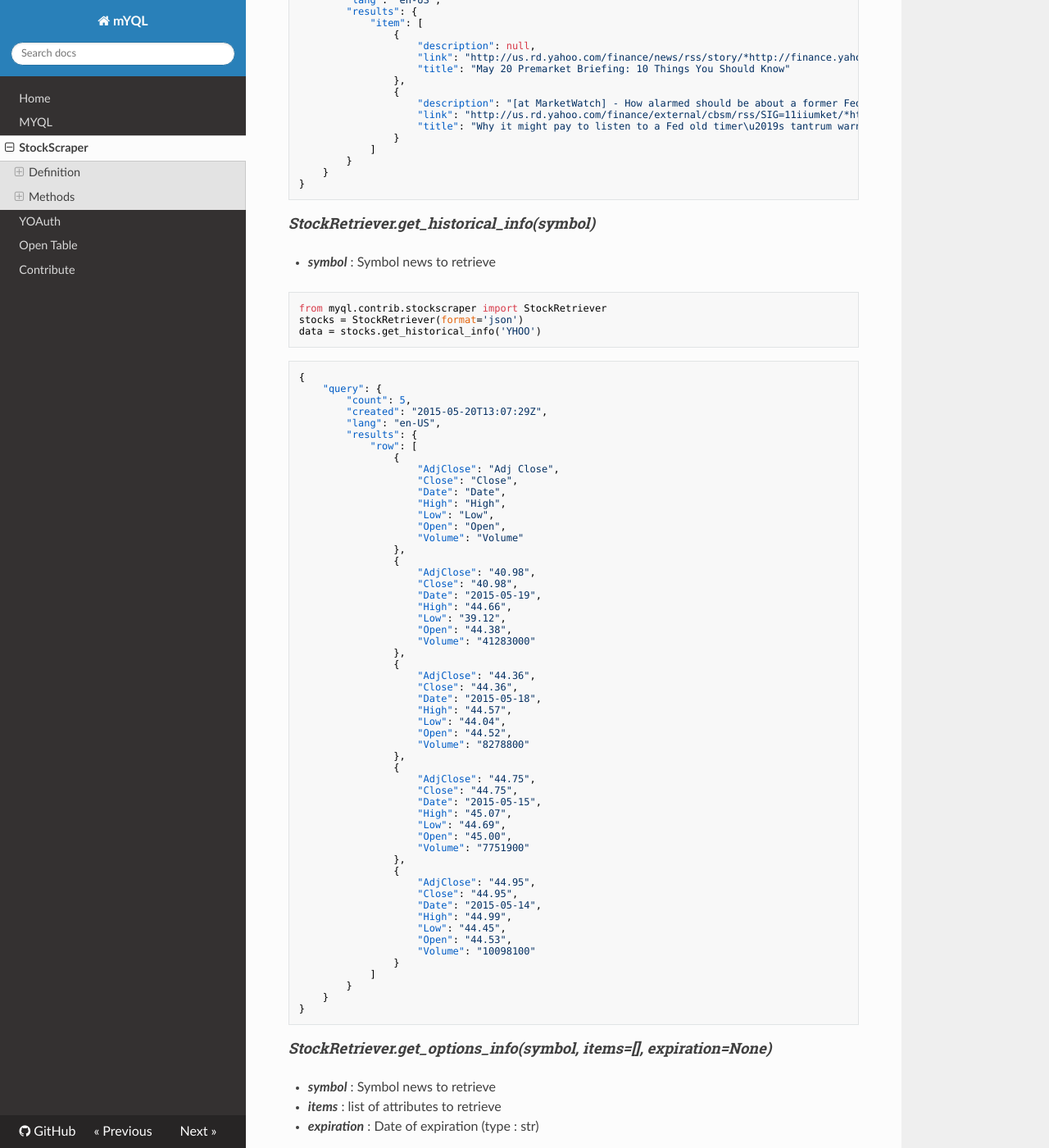
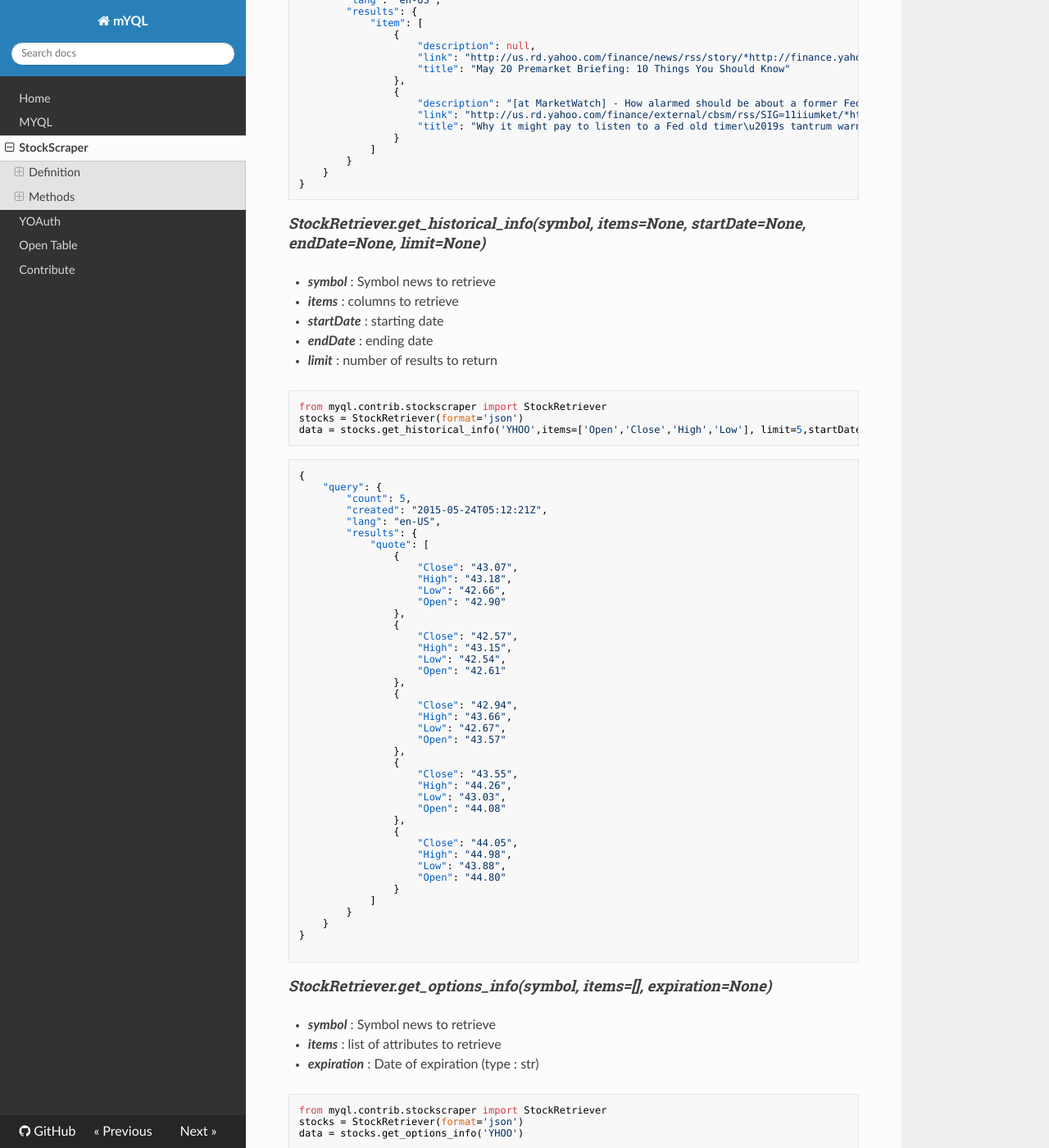
Before and after one commit to josuebrunel/myql, an MkDocs documentation site: the page built from docs/stockscraper.md, in a window 1280 px wide and 1400 px high, scrolled down 2430 px. Shown: the whole window at 82% size. Built offline with MkDocs 1.6.1, drawn with Linux system fonts in a browser that asks for light colours; nearby versions of some CDN libraries; old or Windows-style settings are respelled for this version of MkDocs.

Commit message:
fix #90: get_historical_data improved and documented :+1:

````diff
--- a/docs/stockscraper.md
+++ b/docs/stockscraper.md
@@ -165,73 +165,63 @@ data = stocks.get_news_feed('YHOO')
 }
 ```
 
-#### *StockRetriever.get_historical_info(symbol)*
+#### *StockRetriever.get_historical_info(symbol, items=None, startDate=None, endDate=None, limit=None)*
 
 * ***symbol*** : Symbol news to retrieve
+* ***items*** : columns to retrieve
+* ***startDate*** : starting date
+* ***endDate*** : ending date
+* ***limit*** : number of results to return
 
 ```python
 from myql.contrib.stockscraper import StockRetriever
 stocks = StockRetriever(format='json')
-data = stocks.get_historical_info('YHOO')
+data = stocks.get_historical_info('YHOO',items=['Open','Close','High','Low'], limit=5,startDate='2014-09-11',endDate='2015-02-10')
 ```
 
 ```json
 {
     "query": {
         "count": 5,
-        "created": "2015-05-20T13:07:29Z",
+        "created": "2015-05-24T05:12:21Z",
         "lang": "en-US",
         "results": {
-            "row": [
+            "quote": [
                 {
-                    "AdjClose": "Adj Close",
-                    "Close": "Close",
-                    "Date": "Date",
-                    "High": "High",
-                    "Low": "Low",
-                    "Open": "Open",
-                    "Volume": "Volume"
+                    "Close": "43.07",
+                    "High": "43.18",
+                    "Low": "42.66",
+                    "Open": "42.90"
                 },
                 {
-                    "AdjClose": "40.98",
-                    "Close": "40.98",
-                    "Date": "2015-05-19",
-                    "High": "44.66",
-                    "Low": "39.12",
-                    "Open": "44.38",
-                    "Volume": "41283000"
+                    "Close": "42.57",
+                    "High": "43.15",
+                    "Low": "42.54",
+                    "Open": "42.61"
                 },
                 {
-                    "AdjClose": "44.36",
-                    "Close": "44.36",
-                    "Date": "2015-05-18",
-                    "High": "44.57",
-                    "Low": "44.04",
-                    "Open": "44.52",
-                    "Volume": "8278800"
+                    "Close": "42.94",
+                    "High": "43.66",
+                    "Low": "42.67",
+                    "Open": "43.57"
                 },
                 {
-                    "AdjClose": "44.75",
-                    "Close": "44.75",
-                    "Date": "2015-05-15",
-                    "High": "45.07",
-                    "Low": "44.69",
-                    "Open": "45.00",
-                    "Volume": "7751900"
+                    "Close": "43.55",
+                    "High": "44.26",
+                    "Low": "43.03",
+                    "Open": "44.08"
                 },
                 {
-                    "AdjClose": "44.95",
-                    "Close": "44.95",
-                    "Date": "2015-05-14",
-                    "High": "44.99",
-                    "Low": "44.45",
-                    "Open": "44.53",
-                    "Volume": "10098100"
+                    "Close": "44.05",
+                    "High": "44.98",
+                    "Low": "43.88",
+                    "Open": "44.80"
                 }
             ]
         }
     }
 }
+
 ```
 
 #### *StockRetriever.get_options_info(symbol, items=[], expiration=None)*
````
